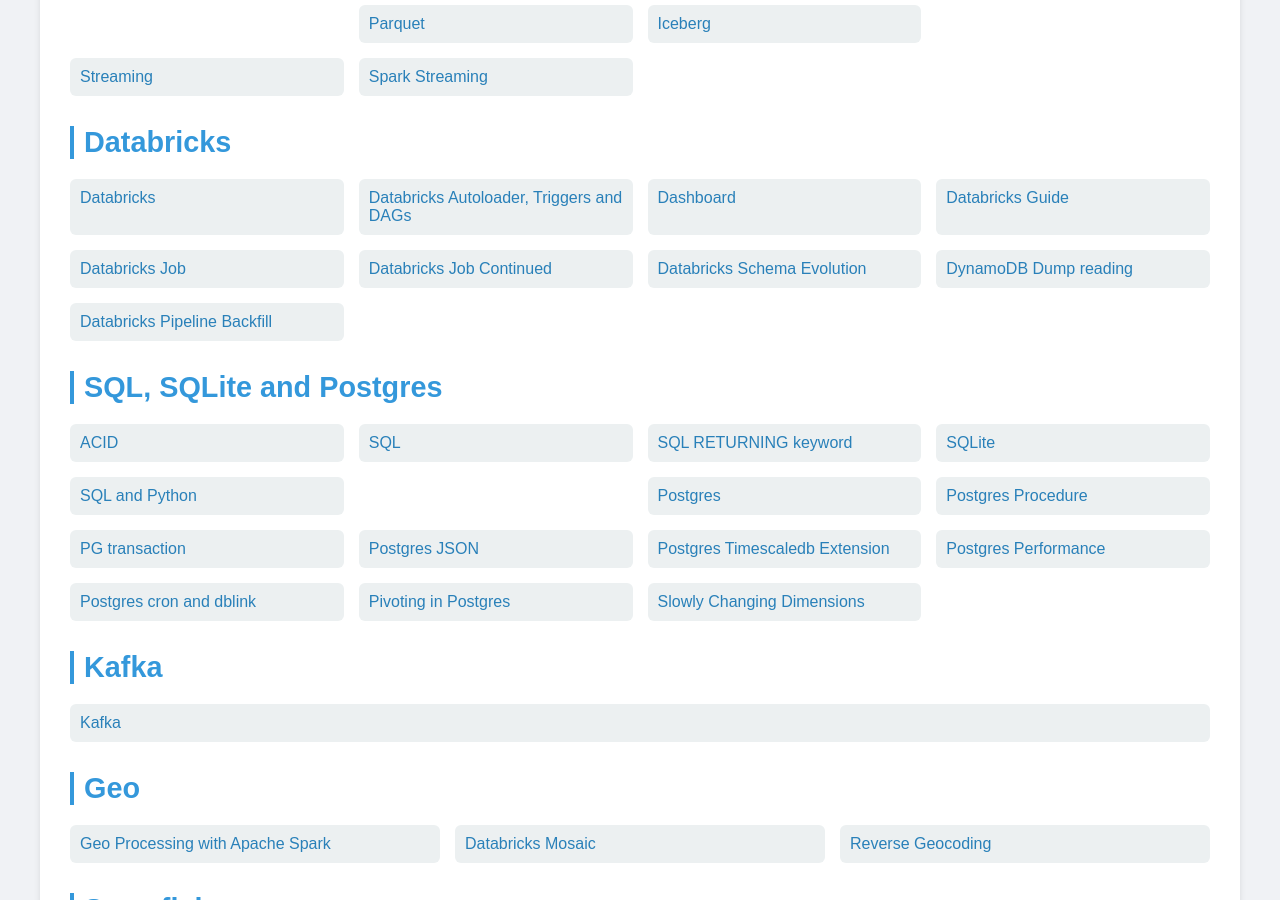
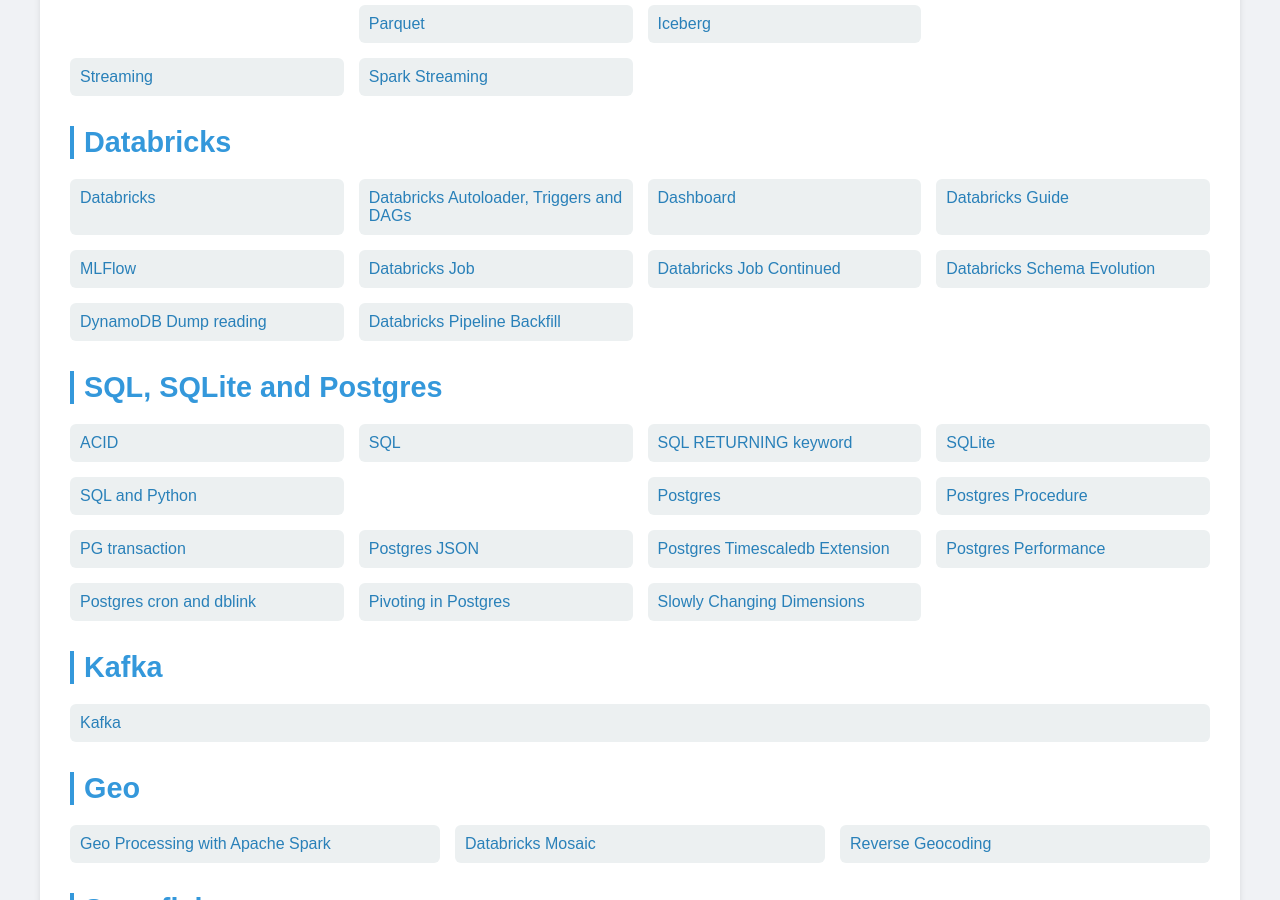
Before and after one commit to Michael-Lubinsky/michael-lubinsky.github.com, a Jekyll site: the page built from index.html, in a window 1280 px wide and 900 px high, scrolled down 689 px. Built offline with Jekyll 4.4.1, drawn with Linux system fonts in a browser that asks for light colours.

Commit message:
Update index.html

```diff
--- a/index.html
+++ b/index.html
@@ -127,6 +127,7 @@
                 <a href="spark/autoloader.html">Databricks Autoloader, Triggers and DAGs</a>
                 <a href="spark/databricks_dashboard.html">Dashboard</a>
                 <a href="spark/Databricks_Guide.pdf">Databricks Guide</a>
+                <a href="spark/mlflow.html">MLFlow</a>
                 <a href="spark/databricks_job_and_task.html">Databricks Job</a>
                 <a href="aws/brick_job.html">Databricks Job Continued</a>
                 <a href="spark/databricks_schema_evolution.html">Databricks Schema Evolution</a>
```
